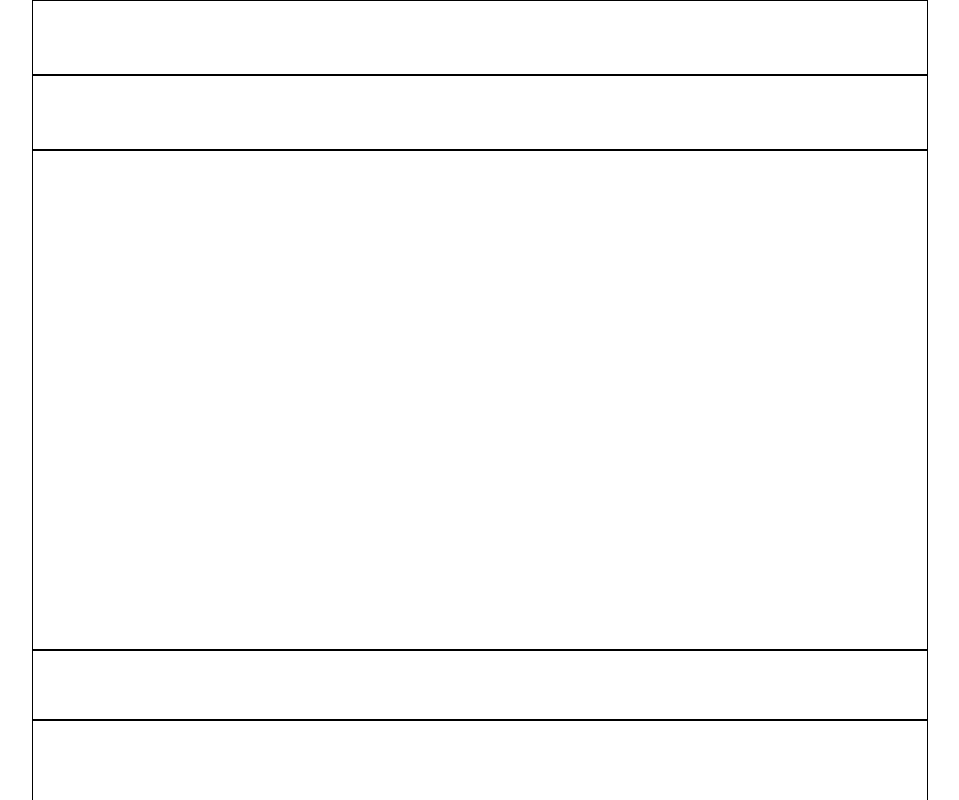
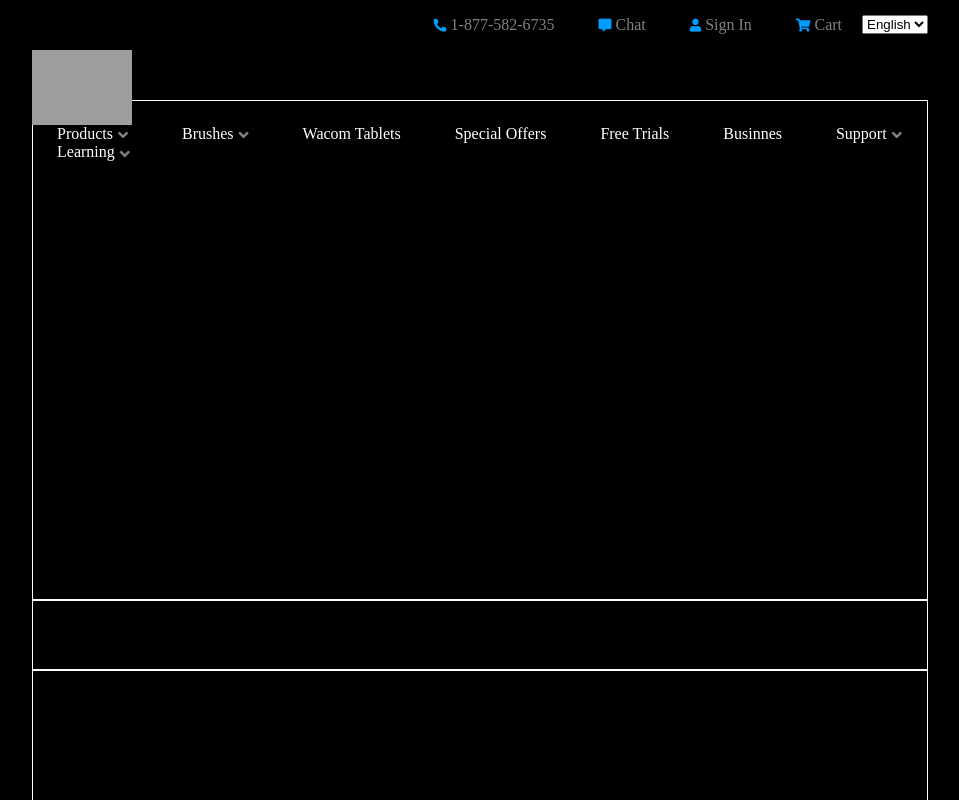
Before and after one commit to Basiglio/sass-painter, a website: page index.html in a window 1280 px wide. Shown: the top 800 px of the page, without its empty margins (160-1119 px from the left). Drawn offline with Linux system fonts and the light colour scheme; grey boxes are pictures that could not be loaded.

Commit message:
finito header

```diff
--- a/index.html
+++ b/index.html
@@ -3,14 +3,38 @@
   <head>
     <meta charset="utf-8">
     <link rel="stylesheet" href="css/app.css">
+    <link rel="stylesheet" href="https://cdnjs.cloudflare.com/ajax/libs/font-awesome/5.15.1/css/all.min.css" integrity="sha512-+4zCK9k+qNFUR5X+cKL9EIR+ZOhtIloNl9GIKS57V1MyNsYpYcUrUeQc9vNfzsWfV28IaLL3i96P9sdNyeRssA==" crossorigin="anonymous" />
     <title></title>
   </head>
   <body>
     <div class="wrapper_80">
       <header>
         <div class="header_top">
-          <div class="header_first"></div>
-          <div class="header_second"></div>
+          <div class="header_first">
+            <select class="" name="language">
+              <option value="en">English</option>
+              <option value="it">Italian</option>
+            </select>
+            <ul>
+              <li><i class="fas fa-phone-alt"></i> <a href="#">1-877-582-6735</a></li>
+              <li><i class="fas fa-comment-alt"></i> <a href="#">Chat</a></li>
+              <li><i class="fas fa-user"></i> <a href="#">Sign In</a></li>
+              <li><i class="fas fa-shopping-cart"></i> <a href="#">Cart</a></li>
+            </ul>
+          </div>
+          <div class="header_second">
+            <a href="#"><img src="https://www.painterartist.com/static/ptr/images/logo_painter.png" alt=""></a>
+            <ul>
+              <li><a href="#">Products</a><i class="fas fa-angle-down"></i></li>
+              <li><a href="#">Brushes</a><i class="fas fa-angle-down"></i></li>
+              <li><a href="#">Wacom Tablets</a></li>
+              <li><a href="#">Special Offers</a></li>
+              <li><a href="#">Free Trials</a></li>
+              <li><a href="#">Businnes</a></li>
+              <li><a href="#">Support</a><i class="fas fa-angle-down"></i></li>
+              <li><a href="#">Learning</a><i class="fas fa-angle-down"></i></li>
+            </ul>
+          </div>
         </div>
         <div class="jumbotron"></div>
         <div class="navbar"></div>
--- a/src/partials/_common.scss
+++ b/src/partials/_common.scss
@@ -2,6 +2,10 @@
   box-sizing: border-box;
   margin: 0px;
   padding: 0px;
+}
+
+body {
+  background-color: $bodyColor;
 }
 
 
@@ -11,6 +15,8 @@
 }
 
 
+
+
 @mixin borderTest {
-  border: 1px solid black;
+  border: 1px solid white;
 }
--- a/src/partials/_header.scss
+++ b/src/partials/_header.scss
@@ -1,19 +1,68 @@
+header {
   .header_top {
     width: 100%;
-  height: 150px;
+    height: 100px;
+    background-color: black;
   }
   .header_first {
     width: 100%;
     height: 50%;
-  @include borderTest;
+    line-height: 50px;
+    select {
+      float: right;
+      margin-top: 15px;
+    }
+    ul {
+      float: right;
+      li {
+        list-style: none;
+        display: inline-block;
+        padding: 0 20px;
+        a {
+          color: grey;
+          text-decoration: none;
+          &:hover {
+            color: white;
+            text-decoration: underline;
+          }
+        }
+        i {
+          color: #009CFF;
+          font-size: 13px;
+        }
+      }
+    }
   }
   .header_second {
     width: 100%;
     height: 50%;
-  @include borderTest;
+    img {
+      width: 100px;
+      vertical-align: middle;
+    }
+    ul {
+      display: inline-block;
+      vertical-align: bottom;
+      li {
+        padding: 0 25px;
+        display: inline-block;
+        list-style: none;
+        i {
+          color: grey;
+          vertical-align: middle;
+          padding-left: 5px;
+        }
+        a {
+          color: white;
+          text-decoration: none;
+        }
+      }
+    }
+
   }
   .jumbotron {
     width: 100%;
     height: 500px;
     @include borderTest;
   }
+}
--- a/src/partials/_variables.scss
+++ b/src/partials/_variables.scss
@@ -1 +1,4 @@
-$brandColor: tomato;
+$bodyColor: black;
+
+
+$brandColor: #009CFF;
```
Also changed, not shown: css/app.css. Lines whose indentation alone changed are shown as unchanged.
